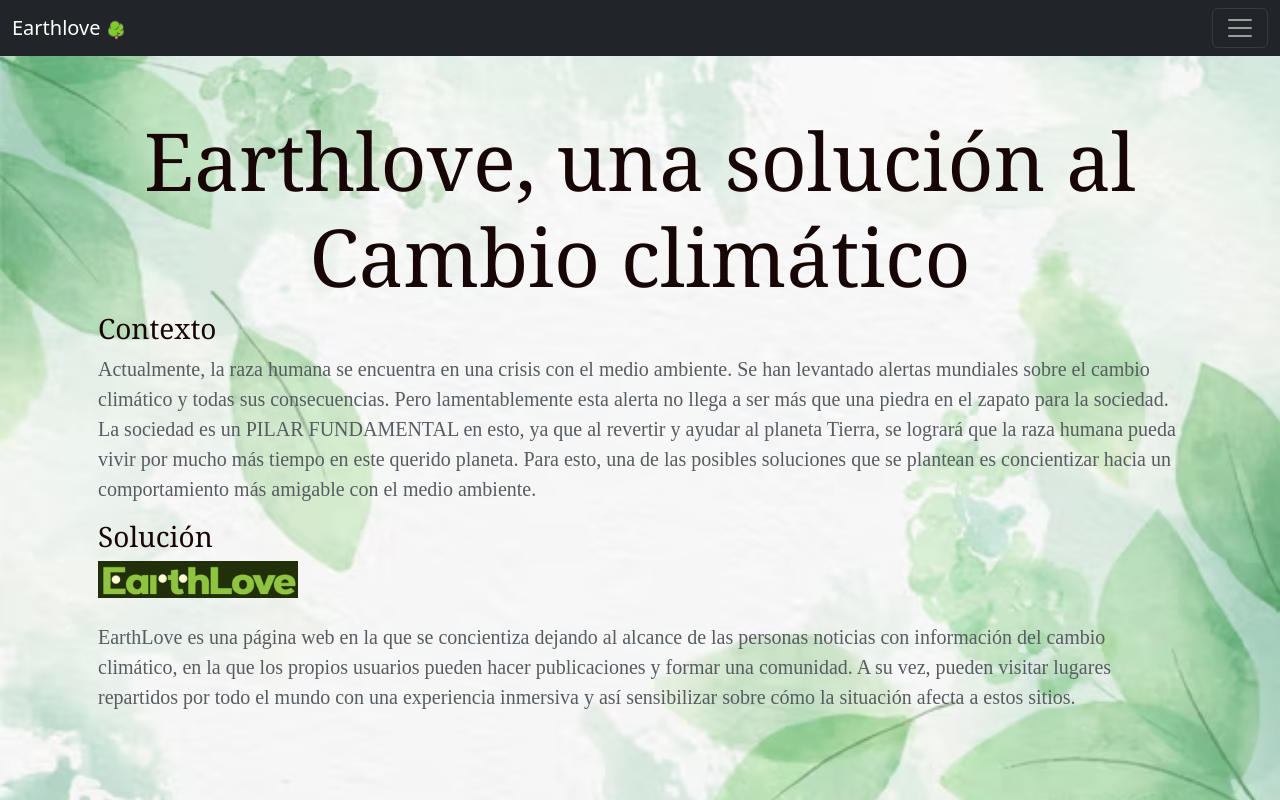
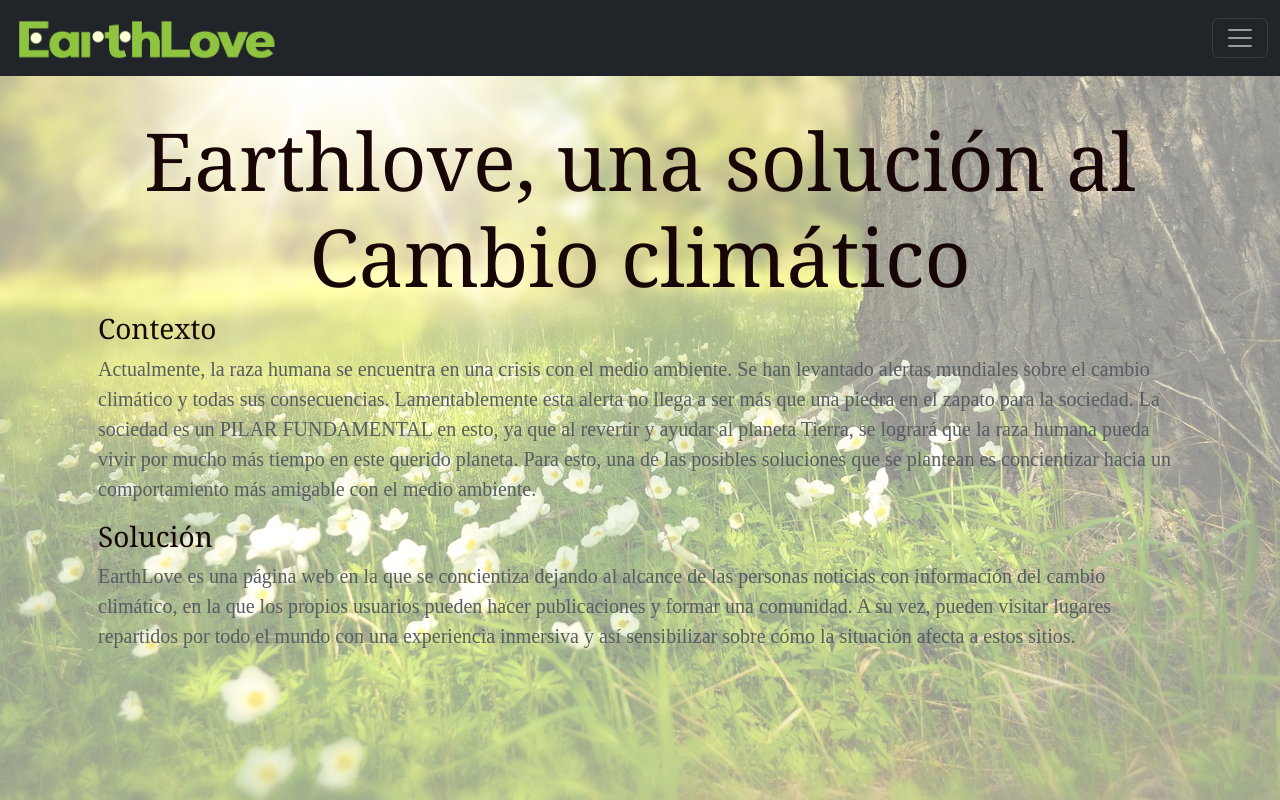
Before and after one commit to faaaabiiii/web-de-chamaquitos, a Django app: page / in a window 1280 px wide. Run offline with Django 4.2, Linux system fonts and the light colour scheme; tables that the repository leaves empty hold one stand-in row (values such as "Sample post").

Commit message:
mejoras y logo EarthLove

```diff
--- a/homeapp/templates/base.html
+++ b/homeapp/templates/base.html
@@ -13,7 +13,7 @@
 <body class="background">
     <style>
         .background{
-            background-image: url('/static/img/fondo1.jpg');
+            background-image: url('/static/img/fondo2.png');
             background-position: center center;
             background-repeat: no-repeat;
             background-size: cover;
@@ -26,8 +26,7 @@
             <!-- <img src="img/title.png" alt="foto name pag" width="20px"> -->
             <!-- <link rel="stylesheet" href="img/title.png"> -->
             <!-- <div style="background-image:url( 'img/title.png')"></div> -->
-            <a class="navbar-brand" href="/">Earthlove
-            <img src="{% static 'img/arbolito.png' %}" alt="arbolito" height="20px" width="20px">
+            <a class="navbar-brand" href="/"><img src="{% static 'img/earthlove.png' %}" height="50px">
             </a>
             <button class="navbar-toggler" type="button" data-bs-toggle="offcanvas" data-bs-target="#offcanvasDarkNavbar" aria-controls="offcanvasDarkNavbar" aria-label="Toggle navigation">
                 <span class="navbar-toggler-icon"></span>
--- a/homeapp/templates/home.html
+++ b/homeapp/templates/home.html
@@ -15,15 +15,12 @@
 
         <h3>Contexto</h3>
         <p>Actualmente, la raza humana se encuentra en una crisis con el medio ambiente. Se han levantado alertas mundiales sobre el cambio climático y todas sus consecuencias.
-        Pero lamentablemente esta alerta no llega a ser más que una piedra en el zapato para la sociedad.
+        Lamentablemente esta alerta no llega a ser más que una piedra en el zapato para la sociedad.
         La sociedad es un PILAR FUNDAMENTAL en esto, ya que al revertir y ayudar al planeta Tierra, se logrará que la raza humana pueda vivir por mucho más tiempo en este querido planeta.
         Para esto, una de las posibles soluciones que se plantean es concientizar hacia un comportamiento más amigable con el medio ambiente.
         </p>
 
         <h3>Solución</h3>
-        <img src="{% static 'img/title.jpg' %}" alt="Foto titulo" style="width: 200px;">
-        <br>
-        <div style="background-image:url( 'img/title.jpg' )"></div>
         <p>
             EarthLove es una página web en la que se concientiza dejando al alcance de las personas noticias con información del cambio climático, en la que los propios usuarios pueden hacer
             publicaciones y formar una comunidad. A su vez, pueden visitar lugares repartidos por todo el mundo con una experiencia inmersiva y así sensibilizar sobre cómo la situación afecta a estos sitios.
--- a/homeapp/templates/inicio.html
+++ b/homeapp/templates/inicio.html
@@ -9,7 +9,6 @@
         <h1 class="display text-center">Perfil del usuario</h1>
         <p><b>Nombre de usuario: </b>{{user}}</p>
         <p><b>Número de publicaciones:</b> {{num_publicaciones}}</p>
-        <p><b>Veces que se han compartido tus noticias:</b> {{total_compartidos}}</p>
         <p><b>Total de 'Me gusta' recibidos:</b> {{total_likes}}</p>
         {% if top.titulo != "" %}
             {% if top.interacciones > 1 %}
--- a/homeapp/templates/nosotros.html
+++ b/homeapp/templates/nosotros.html
@@ -42,7 +42,8 @@
                 </div>
                 <div class="card-body">
                     <h5 class="card-title">Amaro Vergara</h5>
-                    <p class="card-text">Desarrollador web, compromitido a sus deberes, investigador y instalador de las APIS.</p>
+                    <p class="card-text">Desarrollador web, cantante conocido por hits como 'Toma mango'.
+                    Quisiera ser una mosca para pararme en tu piel- montate en mi motora con pulpa sin pulpa <img src="{%static 'img/xdxd.gif'%}" height="16"></p>
                     <a>
                         <svg xmlns="http://www.w3.org/2000/svg" width="16" height="16" fill="currentColor" class="bi bi-github" viewBox="0 0 16 16">
                             <path d="M8 0C3.58 0 0 3.58 0 8c0 3.54 2.29 6.53 5.47 7.59.4.07.55-.17.55-.38 0-.19-.01-.82-.01-1.49-2.01.37-2.53-.49-2.69-.94-.09-.23-.48-.94-.82-1.13-.28-.15-.68-.52-.01-.53.63-.01 1.08.58 1.23.82.72 1.21 1.87.87 2.33.66.07-.52.28-.87.51-1.07-1.78-.2-3.64-.89-3.64-3.95 0-.87.31-1.59.82-2.15-.08-.2-.36-1.02.08-2.12 0 0 .67-.21 2.2.82.64-.18 1.32-.27 2-.27.68 0 1.36.09 2 .27 1.53-1.04 2.2-.82 2.2-.82.44 1.1.16 1.92.08 2.12.51.56.82 1.27.82 2.15 0 3.07-1.87 3.75-3.65 3.95.29.25.54.73.54 1.48 0 1.07-.01 1.93-.01 2.2 0 .21.15.46.55.38A8.012 8.012 0 0 0 16 8c0-4.42-3.58-8-8-8"/>
--- a/homeapp/templates/una.html
+++ b/homeapp/templates/una.html
@@ -14,7 +14,7 @@
         {% csrf_token %}
         {{form.as_p}}
         <button>
-            Update
+            Actualizar noticia
         </button>
     </form>
     <br>
@@ -22,7 +22,7 @@
     <form action="{% url 'delete' una.id %}" method="post">
         {% csrf_token %}
         <button>
-            Delete
+            Eliminar noticia
         </button>
     </form>
 
```
Also changed, not shown: homeapp/templates/comunidad.html (+5 -5 lines), homeapp/static/img/earthlove.png (added), homeapp/static/img/fondo2.png (added).
